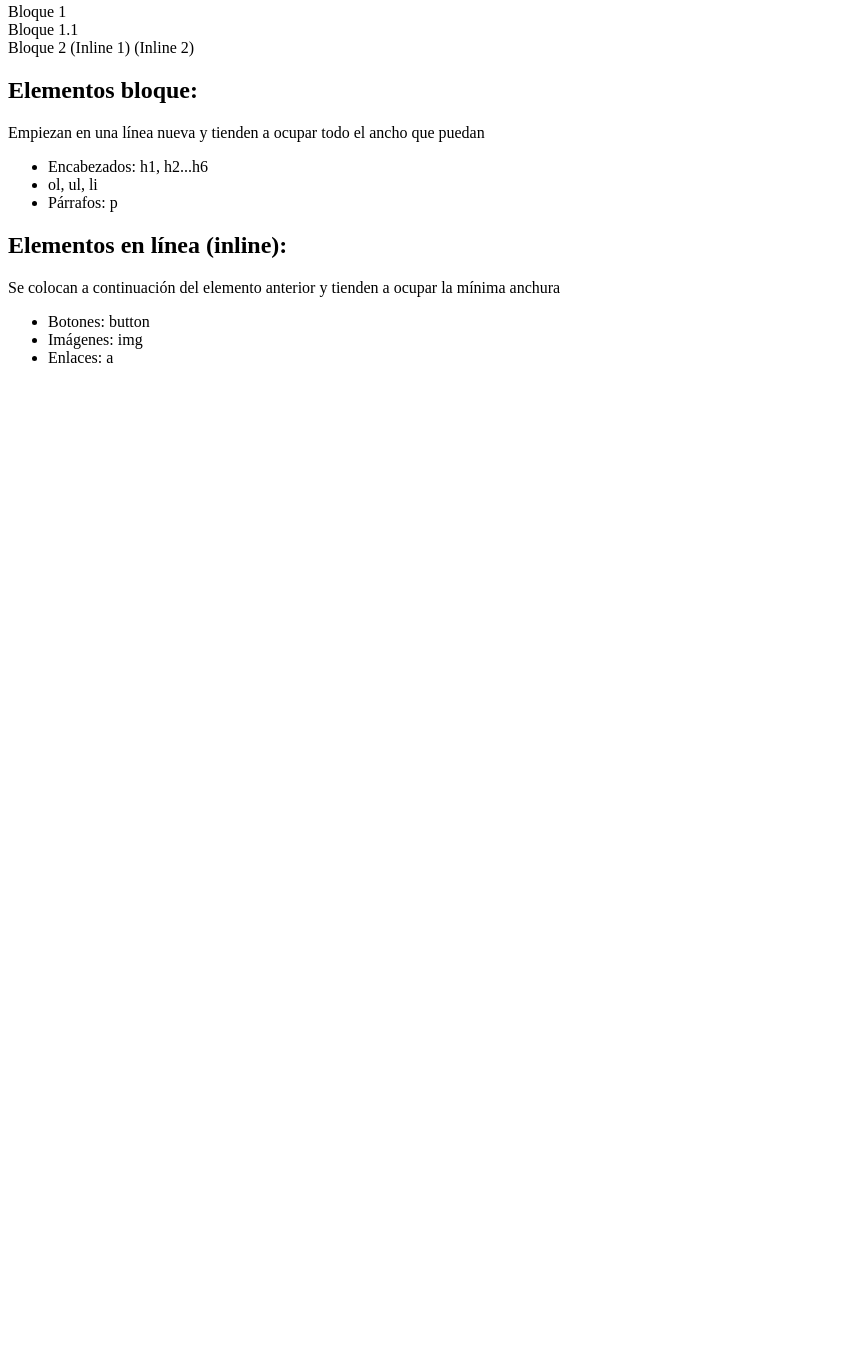
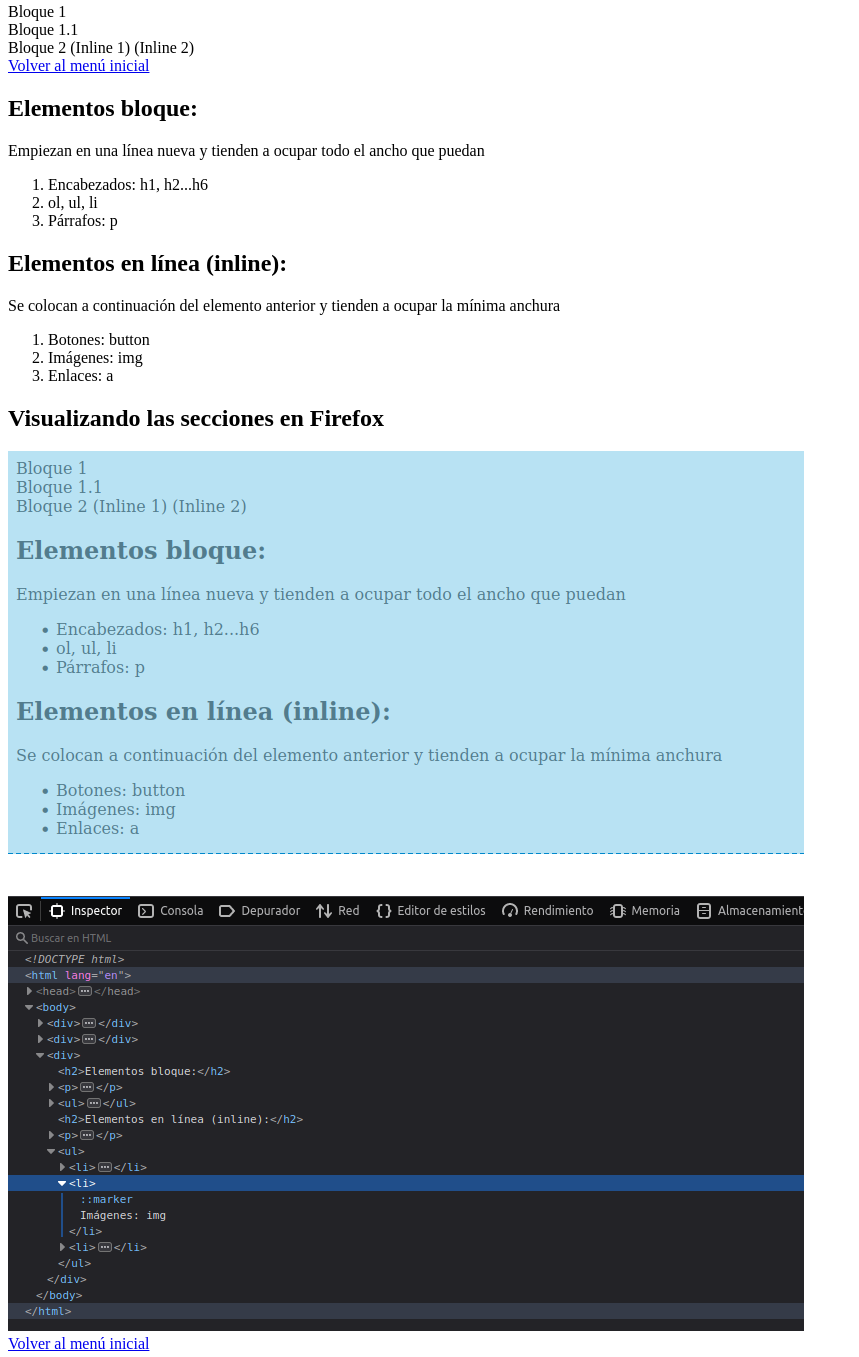
Before and after one commit to dborja2021/2023-2024-CSAAI-Pr-cticas, a plain HTML site: page P1/S2/secciones.html in a window 1280 px wide. Shown: the part 5-1362 px from the top of the page, without its empty margins (0-859 px from the left). Before the commit the page ends 800 px from the top, so only its background shows below. Drawn offline with Linux system fonts and the light colour scheme.

Commit message:
Add files via upload

```diff
--- a/P1/S2/secciones.html
+++ b/P1/S2/secciones.html
@@ -7,8 +7,8 @@
     <title>Ej-7: Secciones genéricas</title>
 </head>
 <body>
-    <div>
-        Bloque 1
+
+            Bloque 1
         <div>
             Bloque 1.1
         </div>
@@ -19,22 +19,37 @@
         <span>(Inline 2)</span>
     </div>
 
+    <div id="menu">
+        <a href="https://dborja2021.github.io/2023-2024-CSAAI-Practicas/P1/S2/">Volver al menú inicial</a>        <div>
+    </div>
+
     <div>
+        <div>
         <h2>Elementos bloque:</h2>
         <p>Empiezan en una línea nueva y tienden a ocupar todo el ancho que puedan</p>
-            <ul>
+            <ol>
             <li>Encabezados: h1, h2...h6</li>
             <li>ol, ul, li</li>
             <li>Párrafos: p</li>
-            </ul>
-        </h2>
+            </ol>
+        </div>
+        <div>
         <h2>Elementos en línea (inline):</h2>
          <p>Se colocan a continuación del elemento anterior y tienden a ocupar la mínima anchura</p>
-            <ul>
-                <li>Botones: button</li>
-                <li>Imágenes: img</li>
-                <li>Enlaces: a</li>
-            </ul>
+            <ol>
+            <li>Botones: button</li>
+            <li>Imágenes: img</li>
+            <li>Enlaces: a</li>
+            </ol>
+        </div>
+        <div>
+            <h2>Visualizando las secciones en Firefox</h2>
+            <img src="Captura desde 2024-02-08 09-49-37.png">
+        </div>
+
+        <div id="menu">
+            <a href="https://dborja2021.github.io/2023-2024-CSAAI-Practicas/P1/S2/">Volver al menú inicial</a>        <div>
+        </div>
 
 
 
```
Also changed, not shown: P1/S2/Captura desde 2024-02-08 09-49-37.png (added).
